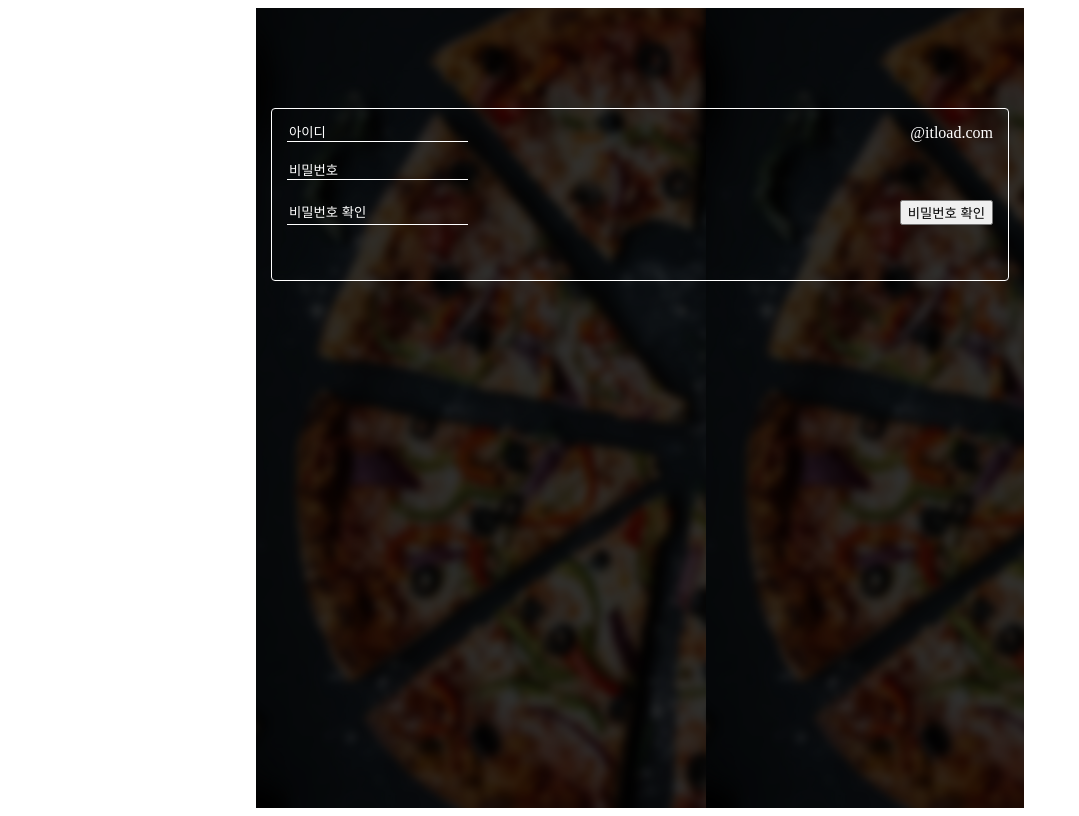
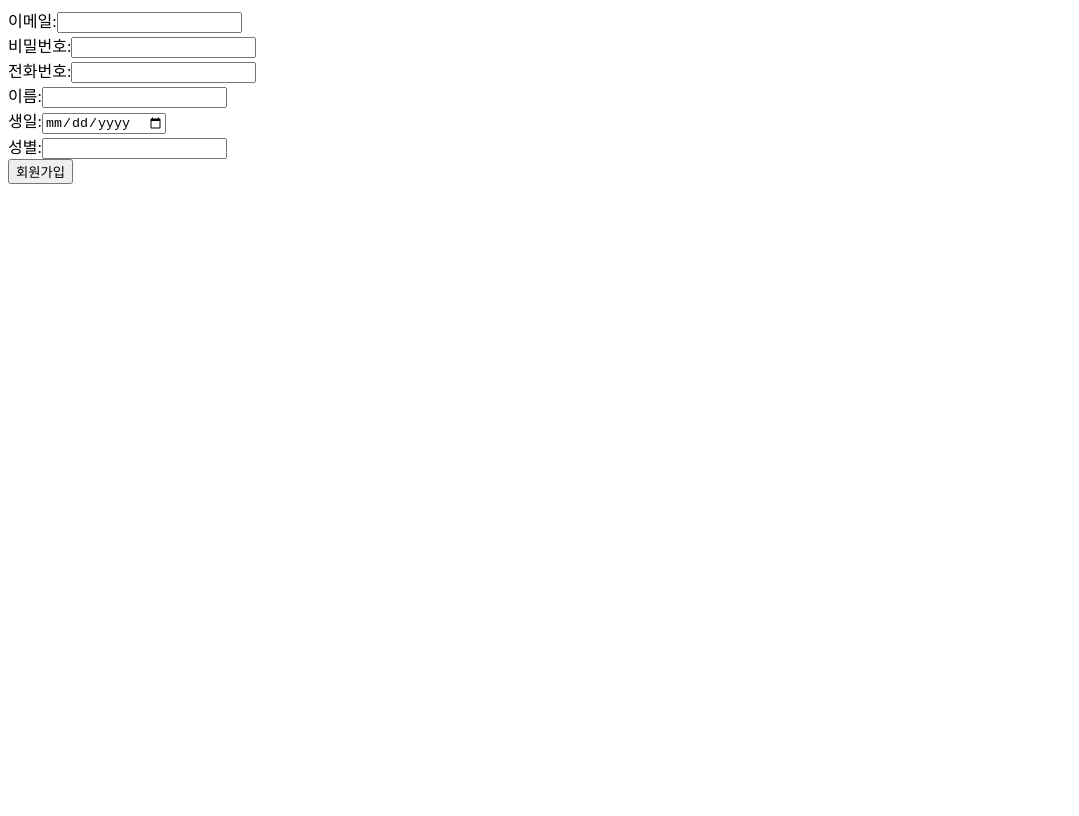
Before and after one commit to collabo-cw/simple_board_frontend, a Next.js app in the folder class/: page /membership in a window 1280 px wide. Shown: the whole page, without its empty margins (0-1079 px from the left). Built offline with nearby package versions, Linux system fonts and the light colour scheme.

Commit message:
요청 test

```diff
--- a/class/pages/membership/index.js
+++ b/class/pages/membership/index.js
@@ -1,29 +1,69 @@
-import {Container,Wrapper,WrapLogin, Iddiv ,IdInput,PasswordDiv, NameDiv} from '../../styles/membership.styles';
+import React, { useState } from 'react';
 import axios from 'axios';
 
+const SignUp = () => {
+  const [formData, setFormData] = useState({
+    email: '',
+    password: '',
+    phone: '',
+    name: '',
+    birthday: '',
+    gender: ''
+  });
 
-export default function MembershipPage(){
+  const handleChange = (e) => {
+    const { name, value } = e.target;
+    setFormData({
+      ...formData,
+      [name]: value
+    });
+  };
 
-    return(
-        <Container>
-            <Wrapper>
-                <WrapLogin>
-                    <Iddiv>
-                        <IdInput placeholder='아이디' />
-                        <div>@itload.com</div>
-                    </Iddiv>
-                    <Iddiv>
-                        <IdInput type="password" placeholder='비밀번호' />
-                    </Iddiv>
-                    <PasswordDiv>
-                        <IdInput type="password" placeholder='비밀번호 확인' />
-                        <button>비밀번호 확인</button>
-                    </PasswordDiv>
-                    <NameDiv>
+  const handleSubmit = async (e) => {
+    e.preventDefault();
+    try {
+      const response = await axios.post('http://183.109.108.47:5555/swagger/user/user-sign-up', formData);
+      console.log('회원가입 성공:');
+    } catch (error) {
+      console.error('회원가입 실패:');
+    }
+  };
 
-                    </NameDiv>
-                </WrapLogin>
-            </Wrapper>
-        </Container>
-    )
-}
+  return (
+    <form onSubmit={handleSubmit}>
+      <label>
+        이메일:
+        <input type="email" name="email" value={formData.email} onChange={handleChange} required />
+      </label>
+      <br />
+      <label>
+        비밀번호:
+        <input type="password" name="password" value={formData.password} onChange={handleChange} required />
+      </label>
+      <br />
+      <label>
+        전화번호:
+        <input type="tel" name="phone" value={formData.phone} onChange={handleChange} required />
+      </label>
+      <br />
+      <label>
+        이름:
+        <input type="text" name="name" value={formData.name} onChange={handleChange} required />
+      </label>
+      <br />
+      <label>
+        생일:
+        <input type="date" name="birthday" value={formData.birthday} onChange={handleChange} required />
+      </label>
+      <br />
+      <label>
+        성별:
+        <input type="text" name="gender" value={formData.gender} onChange={handleChange} required />
+      </label>
+      <br />
+      <button type="submit">회원가입</button>
+    </form>
+  );
+};
+
+export default SignUp;
```
Also changed, not shown: class/pages/membership/index_.js (added, +30 -0 lines).
